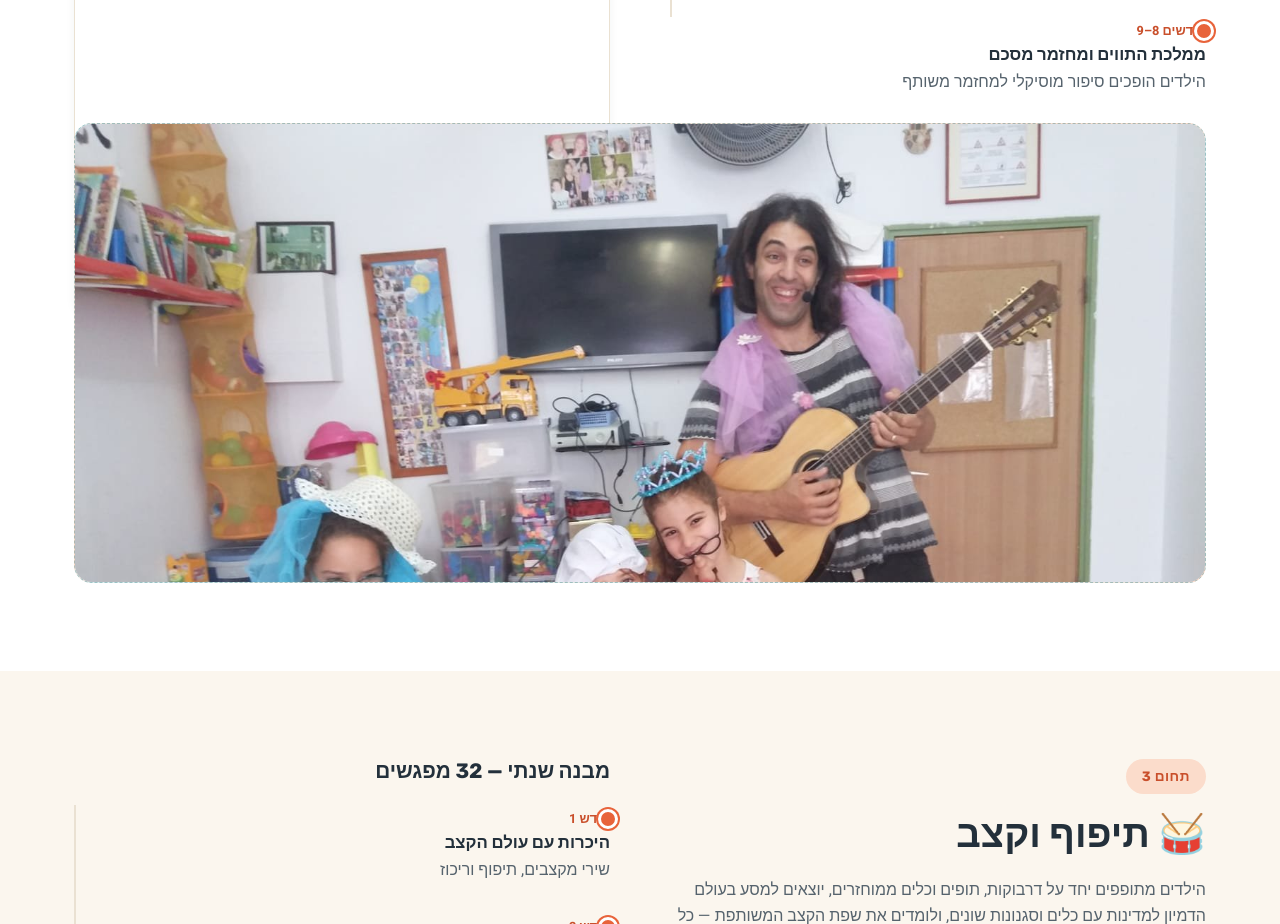
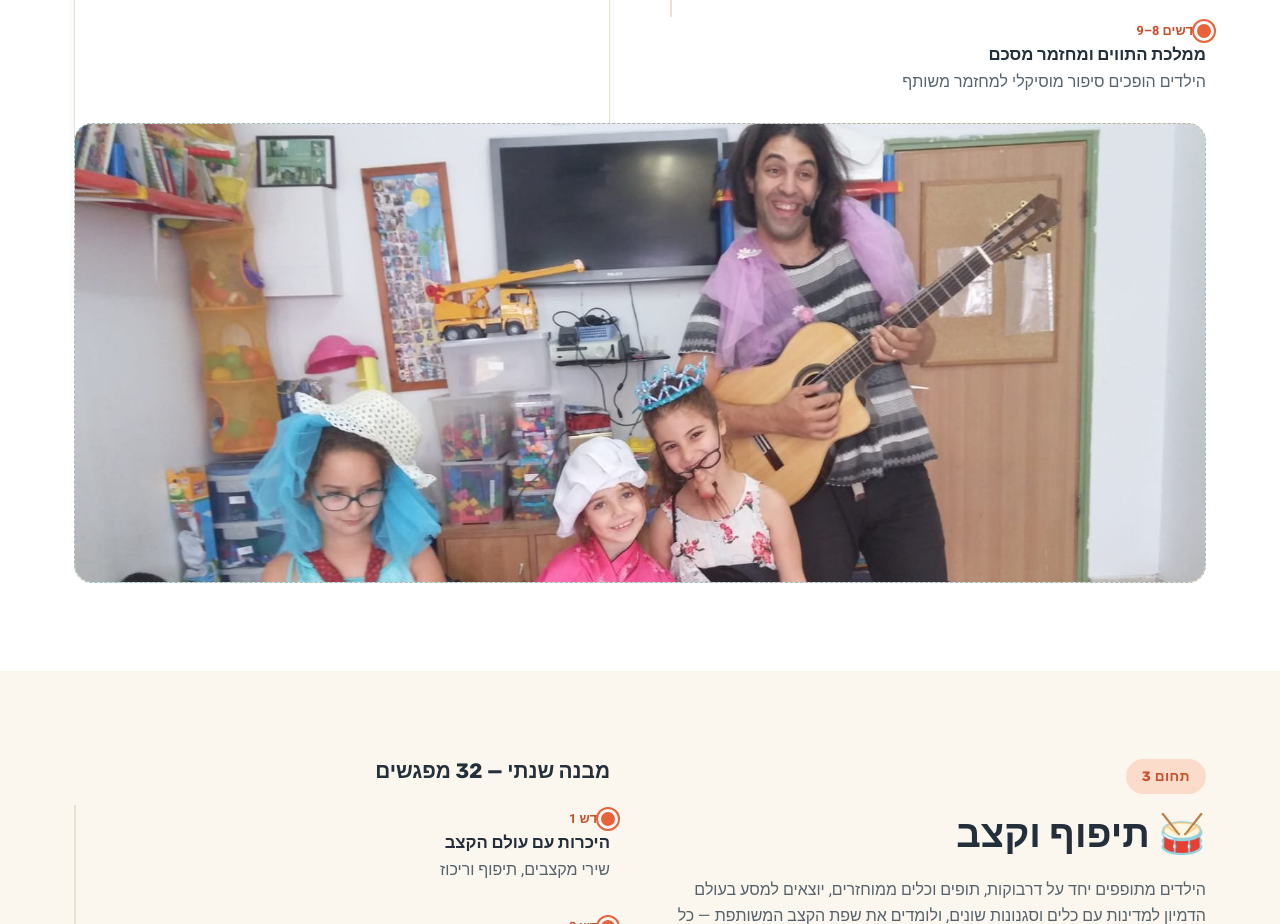
Before and after one commit to yinonbarshirasoundclash/shachar-website, a plain HTML site: page classes.html in a window 1280 px wide. Shown: the part 2360-3284 px from the top of the page. Drawn offline with Linux system fonts and the light colour scheme.

Commit message:
Add files via upload

```diff
--- a/classes.html
+++ b/classes.html
@@ -119,7 +119,7 @@
   </div>
   <div class="container">
     <div class="photo-slot" style="min-height:460px; margin-top:28px;">
-      <img src="images/activities/activity-14.jpg" alt="ינון בר שירה מנגן בגיטרה עם ילדות מחופשות בחוג מוסיקה-סיפור" style="object-position: top;">
+      <img src="images/activities/activity-14.jpg" alt="ינון בר שירה מנגן בגיטרה עם ילדות מחופשות בחוג מוסיקה-סיפור" style="object-position: center 22%;">
     </div>
   </div>
 </section>
```
